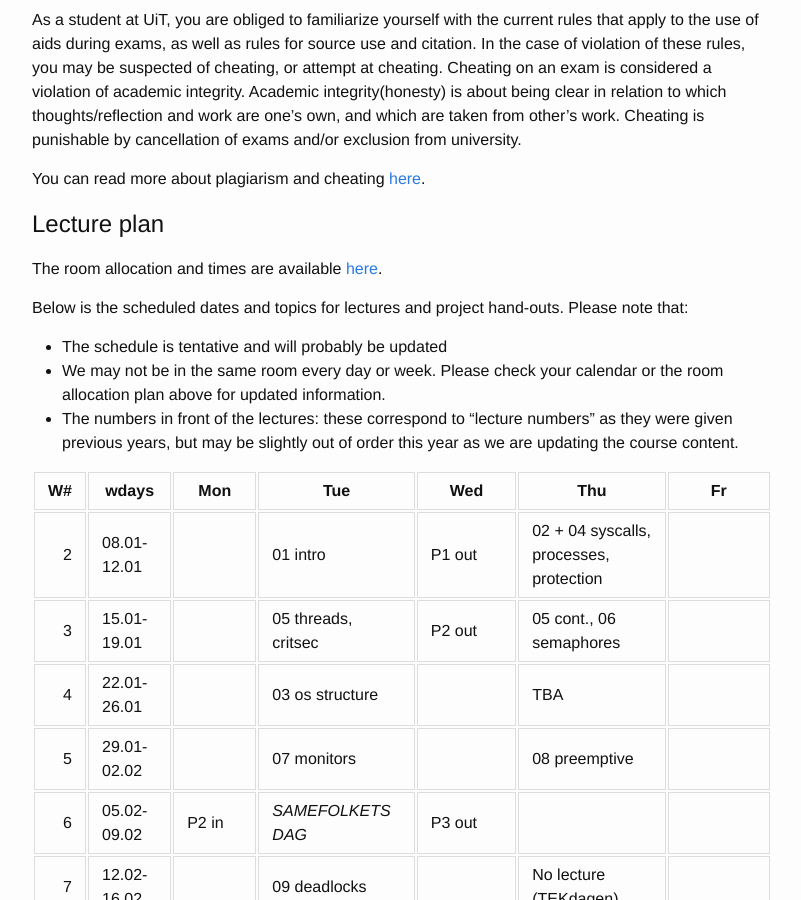
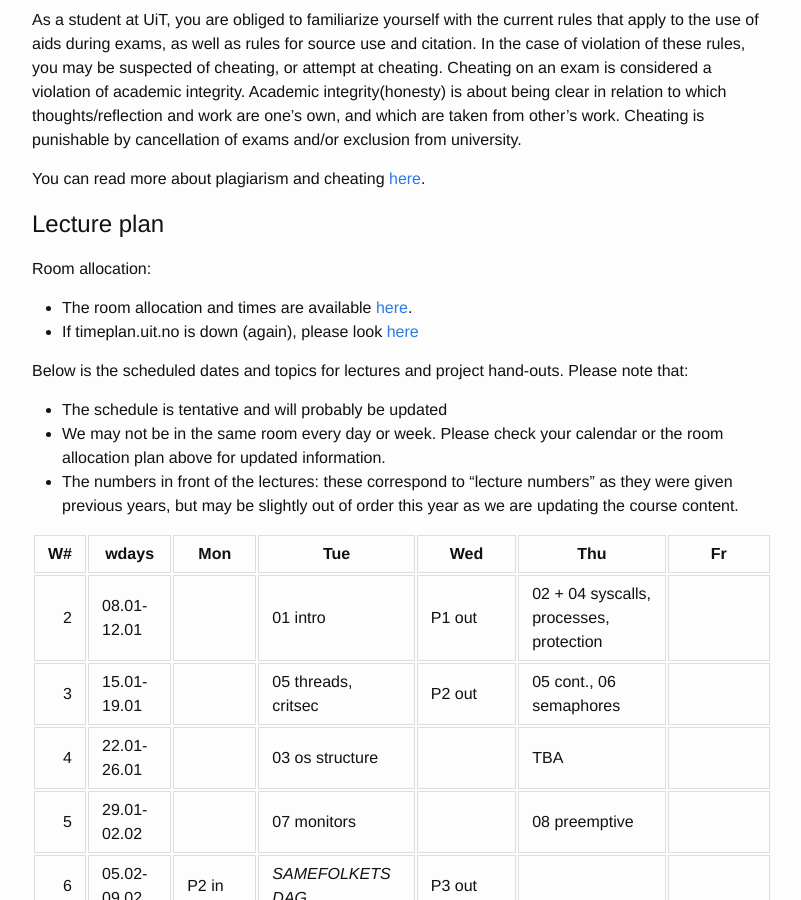
Before and after one commit to uit-inf-2201-s24/uit-inf-2201-s24.github.io, a Jekyll site: the page built from index.md, in a window 1280 px wide and 900 px high, scrolled down 693 px. Shown: the whole window, without its empty margins (238-1039 px from the left). Built offline with Jekyll 4.4.1, drawn with Linux system fonts in a browser that asks for light colours; our own code applies the rules of GitHub Pages for plain Markdown files.

Commit message:
added link to the alternative when timeplan.uit.no is down

```diff
--- a/index.md
+++ b/index.md
@@ -33,7 +33,9 @@ You can read more about plagiarism and cheating [here](https://uit.no/sensor).
 
 ## Lecture plan
 
-The room allocation and times are available [here](https://timeplan.uit.no/emne_timeplan.php?sem=24v&module[]=INF-2201-1#week-52).
+Room allocation:
+- The room allocation and times are available [here](https://timeplan.uit.no/emne_timeplan.php?sem=24v&module[]=INF-2201-1#week-52).
+- If timeplan.uit.no is down (again), please look [here](https://tp.educloud.no/uit/timeplan/timeplan.php?id%5B%5D=INF-2201%2C1&type=course&sem=24v&campus=)
 
 Below is the scheduled dates and topics for lectures and project hand-outs. Please note that:
 
```
